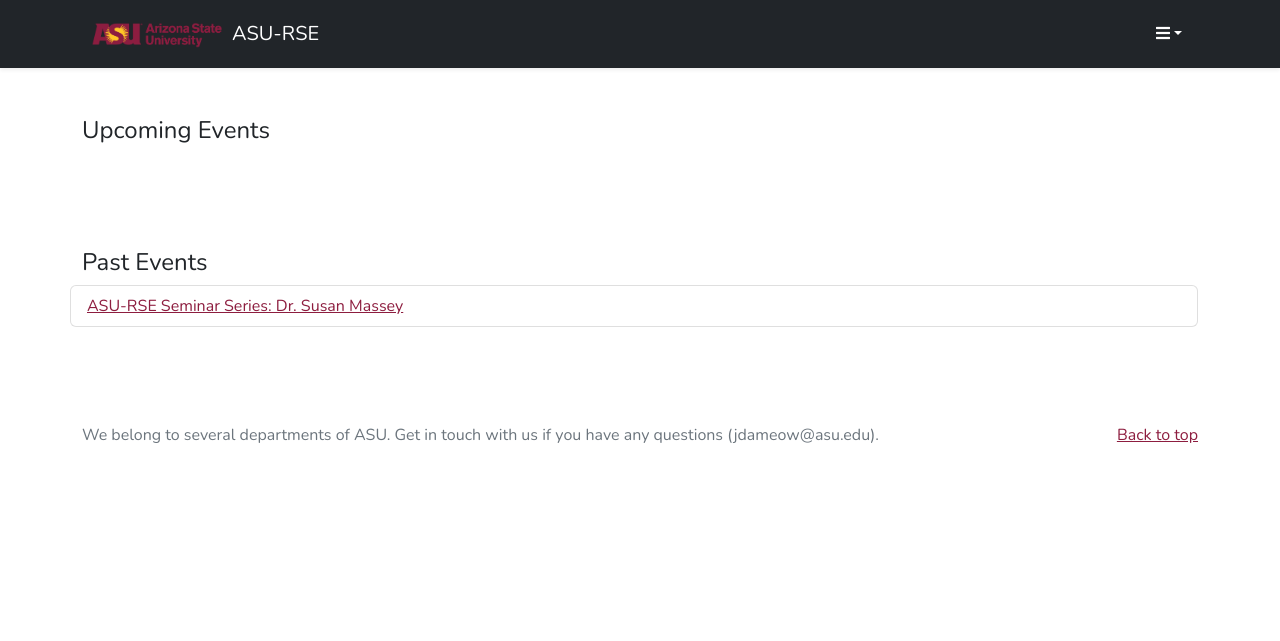
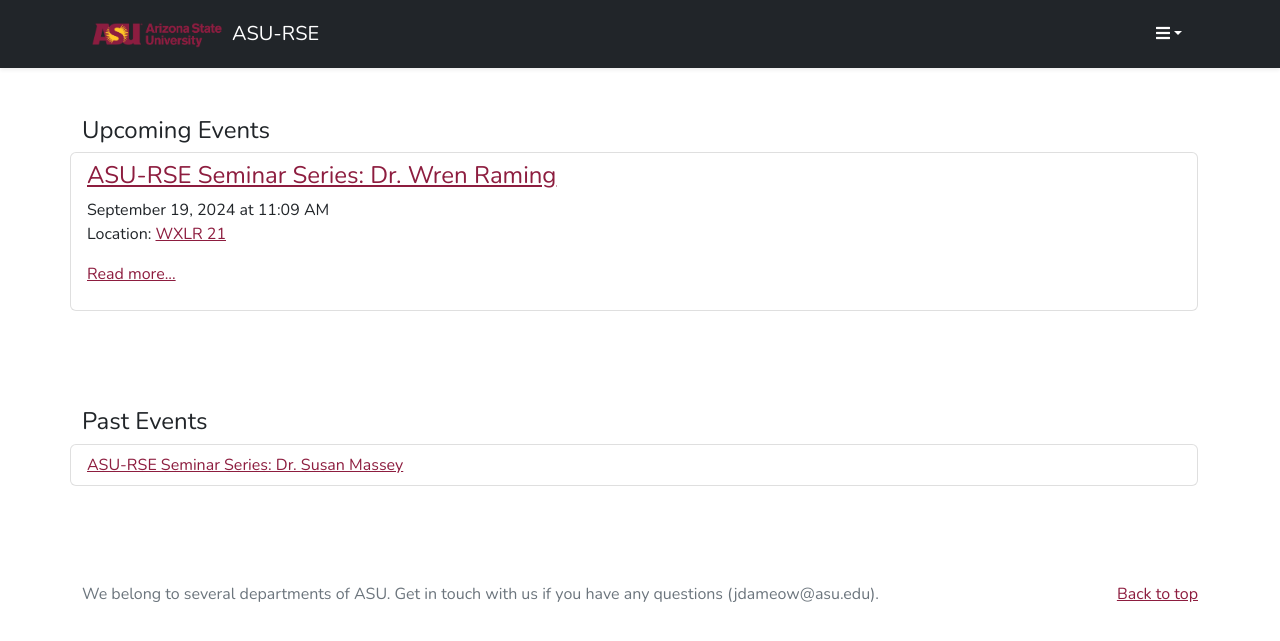
Before and after one commit to rse-asu/rse-asu.github.io, a Jekyll site: the page built from events.html, in a window 1280 px wide. Shown: the top 641 px of the page. Built offline with Jekyll 4.4.1, drawn with Linux system fonts in a browser that asks for light colours; nearby versions of some CDN libraries.

Commit message:
Added post for Wren's talk

```diff
--- /dev/null
+++ b/_posts/2024-09-19-raming-talk.md
@@ -0,0 +1,16 @@
+---
+layout: event
+title:  "ASU-RSE Seminar Series: Dr. Wren Raming"
+series: "ASU-RSE Seminar Series"
+event_title: "Dr. Wren Raming"
+date:   2024-07-09T10:00:00-0400
+event_date: 2024-09-19T11:00:00-0700
+event_end: 2024-09-19T12:00:00-0700
+location: WXLR 21
+zoom:
+rsvp: https://forms.gle/Qi16VdfMzTKnjEtLA
+snippet: ""
+categories: event
+---
+
+A talk abstract will follow soon.
--- a/index.markdown
+++ b/index.markdown
@@ -24,6 +24,9 @@
       </p>
       <p>
         <i class="fas fa-graduation-cap"></i> <a href="{{ "/code-coffee" }}"><b>Code & Coffee</b> on Monday, August 19, 2024, 10am MST. Mini-tutorial: <i>CKAN</i></a>
+      </p>
+      <p>
+        <i class="fas fa-graduation-cap"></i> <a href="{{ "event/2024/07/09/raming-talk.html" }}"><b>ASU-RSE Seminar Series with Dr. Wren Raming</b> on Thursday, September 19, 2024, 11am MST.</a>
       </p>
       </div>
     </div>
```
